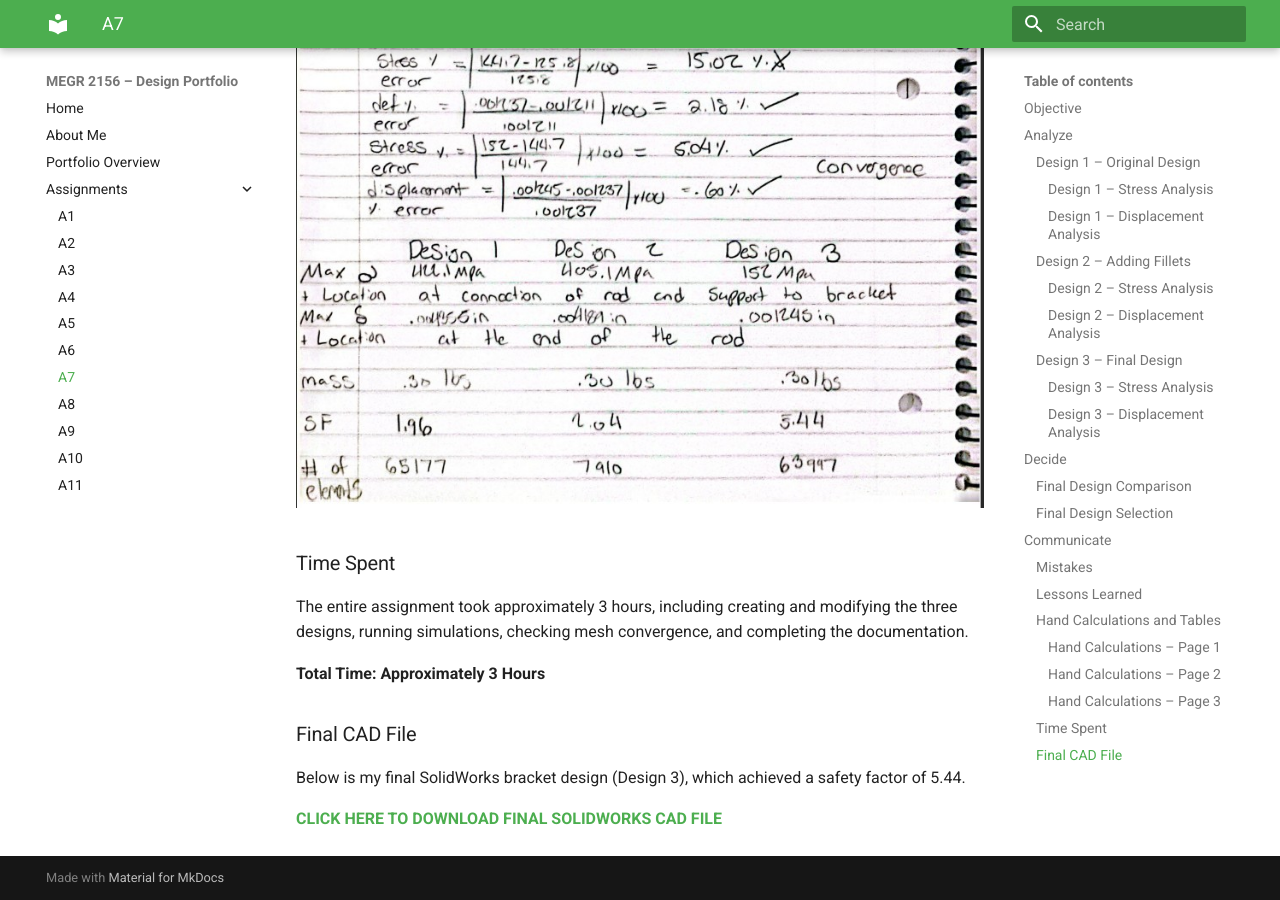
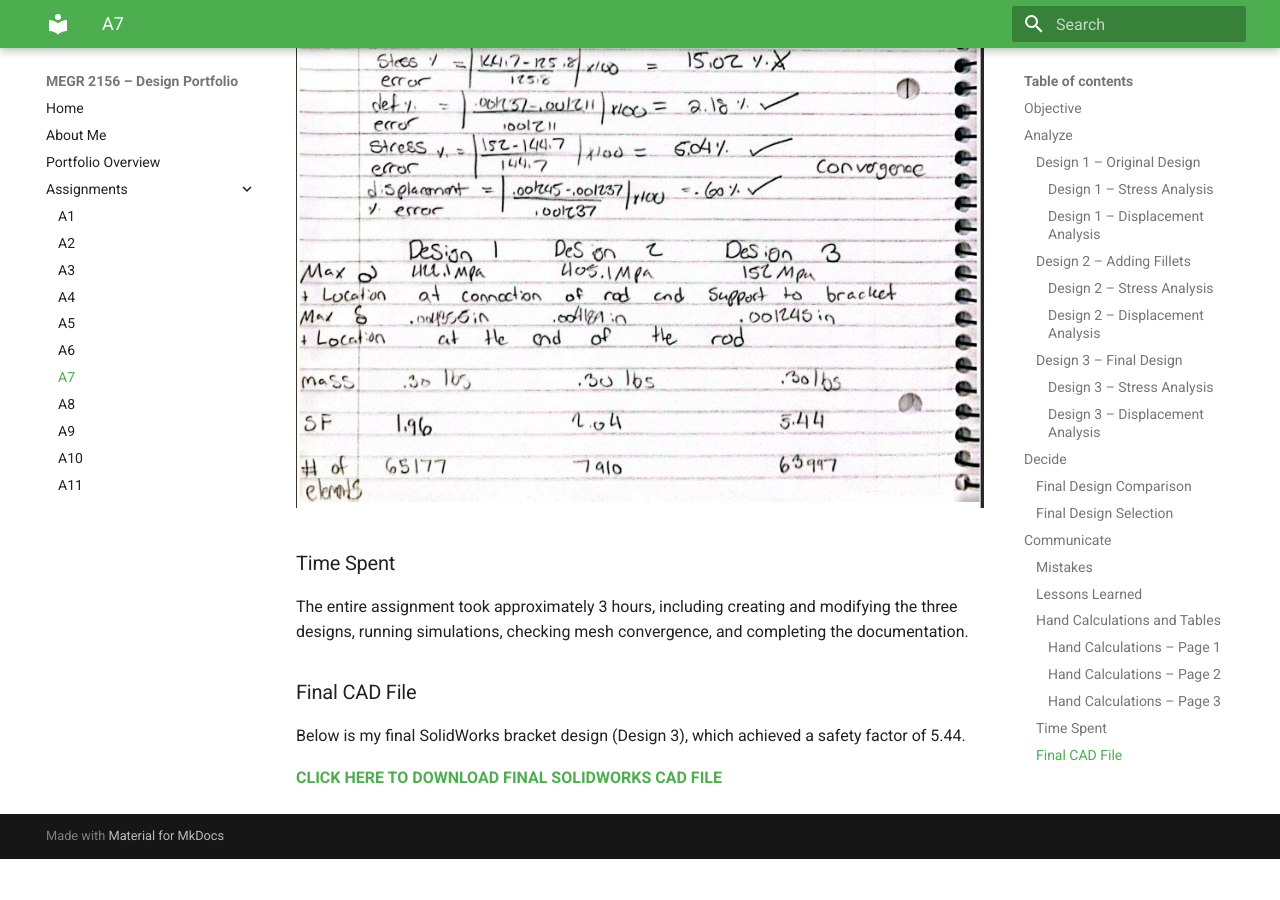
Before and after one commit to rgardn14-max/megr2157-portfolio, an MkDocs documentation site: the page built from docs/assignments/A07/index.md, in a window 1280 px wide and 900 px high, scrolled down 7356 px. Built offline with MkDocs 1.6.1 and Material for MkDocs 9.7.7, drawn with Linux system fonts in a browser that asks for light colours; after the commit the page ends 8215 px from its top, so only the background shows below that.

Commit message:
Update index.md

```diff
--- a/docs/assignments/A07/index.md
+++ b/docs/assignments/A07/index.md
@@ -91,7 +91,6 @@ The following images show my hand calculations and simulation results for all th
 
 The entire assignment took approximately 3 hours, including creating and modifying the three designs, running simulations, checking mesh convergence, and completing the documentation.
 
-**Total Time: Approximately 3 Hours**
 
 ### Final CAD File
 
```
